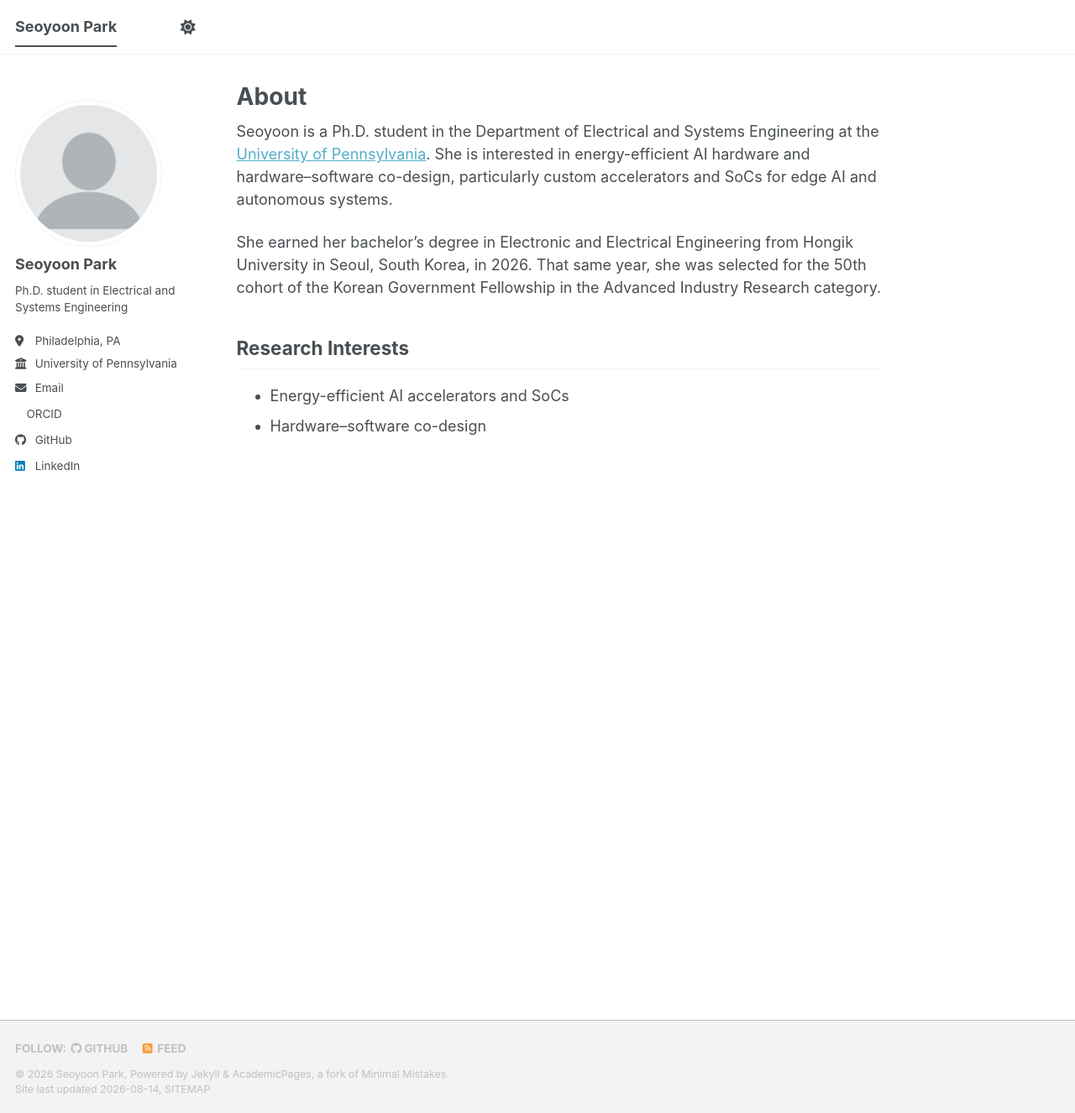
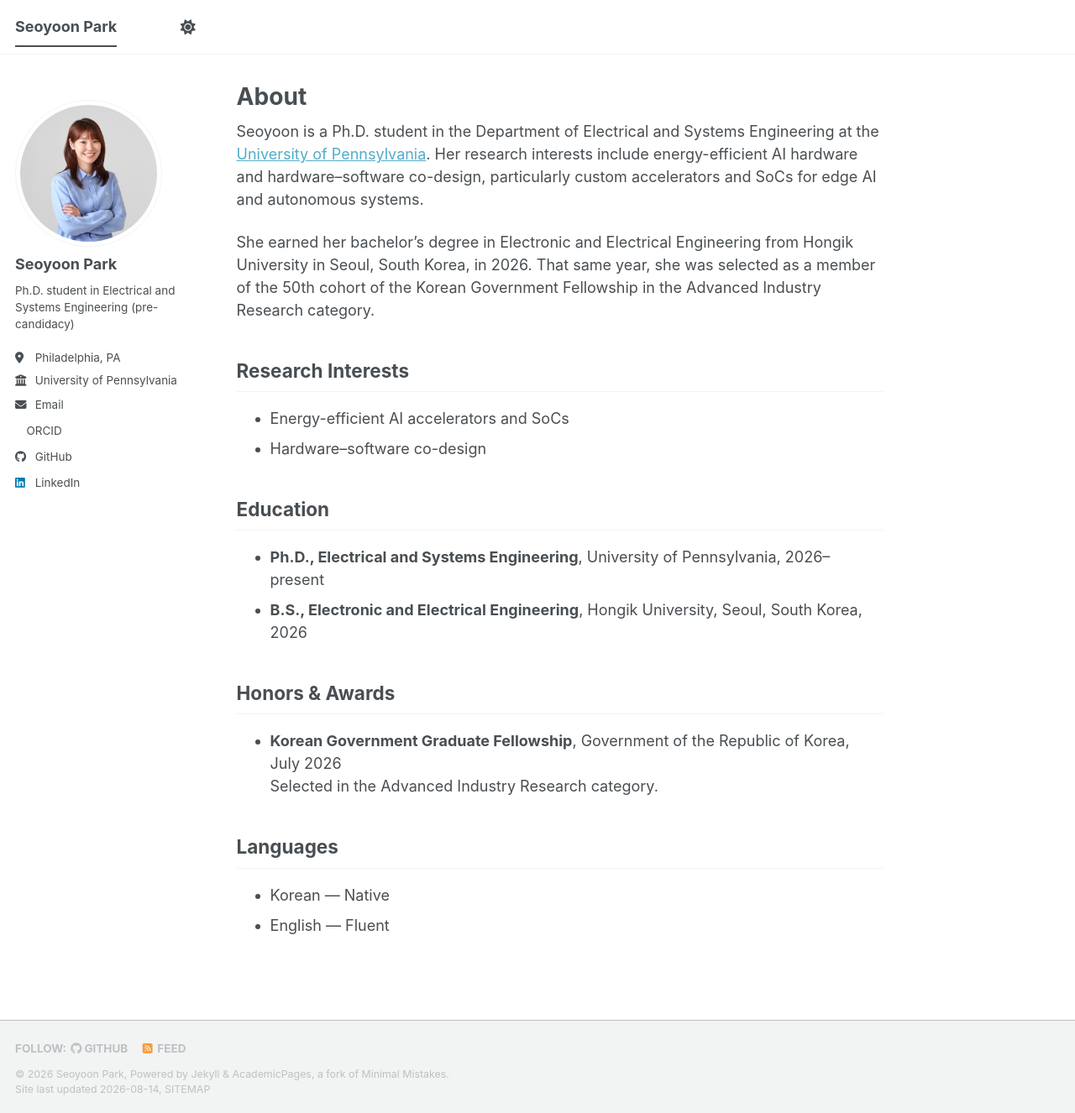
Before and after one commit to seoyoon-park/seoyoon-park.github.io, a Jekyll site: the page built from _pages/about.md, in a window 1280 px wide and 1326 px high. Shown: the whole window at 84% size. Built offline with Jekyll 4.4.1, drawn with Linux system fonts in a browser that asks for light colours; a style sheet for code colours, icons or effects is not loaded.

Commit message:
Update academic profile and headshot

```diff
--- a/_config.yml
+++ b/_config.yml
@@ -22,10 +22,10 @@ repository               : "seoyoon-park/seoyoon-park.github.io"
 #               If a field is blank the icon and link will not appear, otherwise it will be shown.
 #               Additional customization can be done by editing /_includes/author-profile.html
 author:
-  avatar           : "profile.png"
+  avatar           : "seoyoon-park-headshot.jpg"
   name             : "Seoyoon Park"
   pronouns         :
-  bio              : "Ph.D. student in Electrical and Systems Engineering"
+  bio              : "Ph.D. student in Electrical and Systems Engineering (pre-candidacy)"
   location         : "Philadelphia, PA"
   employer         : "University of Pennsylvania"
   uri              :
@@ -61,7 +61,7 @@ author:
   keybase          :
   instagram        :
   lastfm           :
-  linkedin         : "seoyoon-park-ee"
+  linkedin         : "seoyoonp"
   mastodon         :
   medium           :
   pinterest        :
@@ -148,7 +148,7 @@ social:
   links:
     - "https://github.com/seoyoon-park"
     - "https://orcid.org/0009-0002-0969-876X"
-    - "https://www.linkedin.com/in/seoyoon-park-ee/"
+    - "https://www.linkedin.com/in/seoyoonp/"
 
 
 # Analytics
--- a/_pages/about.md
+++ b/_pages/about.md
@@ -7,11 +7,26 @@ redirect_from:
   - /about.html
 ---
 
-Seoyoon is a Ph.D. student in the Department of Electrical and Systems Engineering at the [University of Pennsylvania](https://www.upenn.edu/). She is interested in energy-efficient AI hardware and hardware–software co-design, particularly custom accelerators and SoCs for edge AI and autonomous systems.
+Seoyoon is a Ph.D. student in the Department of Electrical and Systems Engineering at the [University of Pennsylvania](https://www.upenn.edu/). Her research interests include energy-efficient AI hardware and hardware–software co-design, particularly custom accelerators and SoCs for edge AI and autonomous systems.
 
-She earned her bachelor's degree in Electronic and Electrical Engineering from Hongik University in Seoul, South Korea, in 2026. That same year, she was selected for the 50th cohort of the Korean Government Fellowship in the Advanced Industry Research category.
+She earned her bachelor's degree in Electronic and Electrical Engineering from Hongik University in Seoul, South Korea, in 2026. That same year, she was selected as a member of the 50th cohort of the Korean Government Fellowship in the Advanced Industry Research category.
 
 ## Research Interests
 
 - Energy-efficient AI accelerators and SoCs
 - Hardware–software co-design
+
+## Education
+
+- **Ph.D., Electrical and Systems Engineering**, University of Pennsylvania, 2026–present
+- **B.S., Electronic and Electrical Engineering**, Hongik University, Seoul, South Korea, 2026
+
+## Honors & Awards
+
+- **Korean Government Graduate Fellowship**, Government of the Republic of Korea, July 2026
+  Selected in the Advanced Industry Research category.
+
+## Languages
+
+- Korean — Native
+- English — Fluent
```
Also changed, not shown: images/seoyoon-park-headshot.jpg (added).
